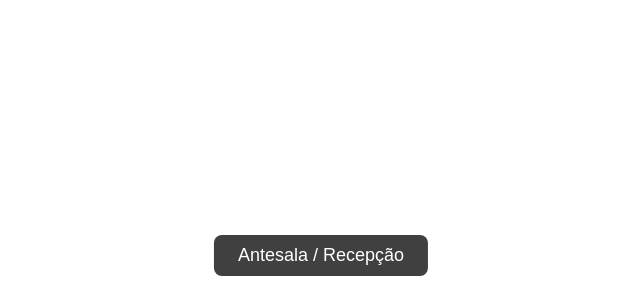
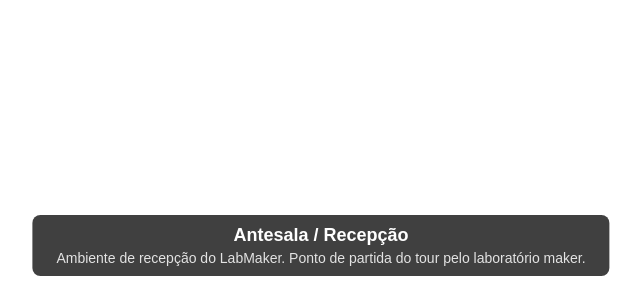
Before and after one commit to felipeeliascs/LabMaker, a plain HTML site: page index.html in a window 1280 px wide. Shown: the part 500-800 px from the top of the page, without its empty margins (319-960 px from the left). Drawn offline with Linux system fonts and the light colour scheme.

Commit message:
fix: finaliza visual dos hotspots de navegacao

```diff
--- a/index.html
+++ b/index.html
@@ -17,8 +17,11 @@
 
   <div id="painel">
     <span id="nomeCena">Antesala / Recepção</span>
+    <p id="descricaoCena"></p>
   </div>
 
+  <script src="src/scenes.js"></script>
+  <script src="src/hotspots.js"></script>
   <script src="src/main.js"></script>
 </body>
 </html>
--- a/src/hotspots.js
+++ b/src/hotspots.js
@@ -0,0 +1,111 @@
+// Gerencia a criação e remoção de hotspots de navegação
+var hotspotEntities = [];
+
+function criarHotspotsNavegacao(cena, aoClicar) {
+  limparHotspots();
+
+  cena.navigationHotspots.forEach(function (h) {
+    // Entidade pai que agrupa círculo + ícone + texto
+    var el = document.createElement('a-entity');
+    el.setAttribute('position', h.position);
+    el.setAttribute('class', 'clickable');
+
+    // Círculo 2D plano azul (totalmente clicável, sem buraco)
+    var circle = document.createElement('a-entity');
+    circle.setAttribute('geometry', {
+      primitive: 'circle',
+      radius: 0.2
+    });
+    circle.setAttribute('material', {
+      color: '#2196F3',
+      side: 'double',
+      shader: 'flat'
+    });
+    el.appendChild(circle);
+
+    // Ícone seta construído com geometria 2D (haste + ponta)
+    // Direita para navegação a salas, esquerda para retorno
+    var direcao = (h.target === 'hub' || h.target === 'antesala') ? -1 : 1;
+
+    // Grupo do ícone, levemente à frente do círculo
+    var iconGroup = document.createElement('a-entity');
+    iconGroup.setAttribute('position', { x: 0, y: 0, z: 0.05 });
+
+    // Haste da seta (retângulo branco)
+    var haste = document.createElement('a-entity');
+    haste.setAttribute('geometry', {
+      primitive: 'box',
+      width: 0.10,
+      height: 0.04,
+      depth: 0.01
+    });
+    haste.setAttribute('material', {
+      color: 'white',
+      shader: 'flat'
+    });
+    haste.setAttribute('position', { x: direcao * 0.02, y: 0, z: 0 });
+    iconGroup.appendChild(haste);
+
+    // Ponta da seta (cone apontando na direção)
+    var ponta = document.createElement('a-entity');
+    ponta.setAttribute('geometry', {
+      primitive: 'cone',
+      radiusBottom: 0.05,
+      radiusTop: 0,
+      height: 0.08
+    });
+    ponta.setAttribute('material', {
+      color: 'white',
+      shader: 'flat',
+      side: 'double'
+    });
+    ponta.setAttribute('position', { x: direcao * 0.07, y: 0, z: 0 });
+    if (direcao === 1) {
+      ponta.setAttribute('rotation', { x: 0, z: -90, y: 0 });
+    } else {
+      ponta.setAttribute('rotation', { x: 0, z: 90, y: 0 });
+    }
+    iconGroup.appendChild(ponta);
+
+    el.appendChild(iconGroup);
+
+    // Texto do label abaixo do círculo (maior, com quebra de linha)
+    var text = document.createElement('a-entity');
+    text.setAttribute('text', {
+      value: h.label,
+      align: 'center',
+      color: 'white',
+      width: 4
+    });
+    text.setAttribute('position', { x: 0, y: -0.35, z: 0 });
+    el.appendChild(text);
+
+    // Cópia do texto com offset mínimo para simular negrito
+    var textBold = document.createElement('a-entity');
+    textBold.setAttribute('text', {
+      value: h.label,
+      align: 'center',
+      color: 'white',
+      width: 4
+    });
+    textBold.setAttribute('position', { x: 0, y: -0.35, z: 0.003 });
+    el.appendChild(textBold);
+
+    // Clique dispara callback com o ID de destino
+    el.addEventListener('click', function () {
+      aoClicar(h.target);
+    });
+
+    document.querySelector('a-scene').appendChild(el);
+    hotspotEntities.push(el);
+  });
+}
+
+function limparHotspots() {
+  hotspotEntities.forEach(function (el) {
+    if (el.parentNode) {
+      el.parentNode.removeChild(el);
+    }
+  });
+  hotspotEntities = [];
+}
--- a/src/main.js
+++ b/src/main.js
@@ -1,73 +1,29 @@
-// Dados das duas cenas do protótipo
-const cenas = {
-  'antesala': {
-    nome: 'Antesala / Recepção',
-    imagem: 'assets/panoramas/01-antesala-recepcao.png',
-    hotspots: [
-      { rotulo: 'Entrar no Hub Central', destino: 'hub', posicao: { x: 0, y: 0, z: -5 } }
-    ]
-  },
-  'hub': {
-    nome: 'Hub Central',
-    imagem: 'assets/panoramas/02-hub-central.png',
-    hotspots: [
-      { rotulo: 'Voltar à Recepção', destino: 'antesala', posicao: { x: 0, y: 0, z: -5 } }
-    ]
+// Inicialização do tour LabMaker
+var cenaAtual = null;
+var sky = document.getElementById('mainSky');
+var nomeCena = document.getElementById('nomeCena');
+var descricaoCena = document.getElementById('descricaoCena');
+
+function buscarCena(id) {
+  for (var i = 0; i < labmakerScenes.length; i++) {
+    if (labmakerScenes[i].id === id) {
+      return labmakerScenes[i];
+    }
   }
-};
-
-let cenaAtual = null;
-const sky = document.getElementById('mainSky');
-const nomeCena = document.getElementById('nomeCena');
-let hotspotEntities = [];
+  return null;
+}
 
 function carregarCena(id) {
-  const cena = cenas[id];
+  var cena = buscarCena(id);
   if (!cena) return;
 
   cenaAtual = id;
-  sky.setAttribute('src', cena.imagem);
-  nomeCena.textContent = cena.nome;
+  sky.setAttribute('src', cena.panorama);
+  nomeCena.textContent = cena.name;
+  descricaoCena.textContent = cena.description;
 
-  // Remove hotspots anteriores
-  hotspotEntities.forEach(function (el) {
-    el.parentNode.removeChild(el);
-  });
-  hotspotEntities = [];
-
-  // Cria novos hotspots
-  cena.hotspots.forEach(function (h) {
-    var el = document.createElement('a-entity');
-    el.setAttribute('geometry', {
-      primitive: 'ring',
-      radiusInner: 0.1,
-      radiusOuter: 0.15
-    });
-    el.setAttribute('material', {
-      color: '#4CAF50',
-      side: 'double'
-    });
-    el.setAttribute('position', h.posicao);
-    el.setAttribute('class', 'hotspot');
-
-    // Tooltip com o rótulo do hotspot
-    var text = document.createElement('a-entity');
-    text.setAttribute('text', {
-      value: h.rotulo,
-      align: 'center',
-      color: 'white',
-      width: 2
-    });
-    text.setAttribute('position', { x: 0, y: 0.3, z: 0 });
-    el.appendChild(text);
-
-    // Clique navega para a cena de destino
-    el.addEventListener('click', function () {
-      carregarCena(h.destino);
-    });
-
-    document.querySelector('a-scene').appendChild(el);
-    hotspotEntities.push(el);
+  criarHotspotsNavegacao(cena, function (destino) {
+    carregarCena(destino);
   });
 }
 
--- a/src/scenes.js
+++ b/src/scenes.js
@@ -0,0 +1,61 @@
+// Dados das 6 cenas do tour LabMaker
+const labmakerScenes = [
+  {
+    id: 'antesala',
+    name: 'Antesala / Recepção',
+    panorama: 'assets/panoramas/01-antesala-recepcao.png',
+    description: 'Ambiente de recepção do LabMaker. Ponto de partida do tour pelo laboratório maker.',
+    navigationHotspots: [
+      { label: 'Entrar no\nHub Central', target: 'hub', position: { x: 0, y: 0, z: -5 } }
+    ]
+  },
+  {
+    id: 'hub',
+    name: 'Hub Central',
+    panorama: 'assets/panoramas/02-hub-central.png',
+    description: 'Espaço central que conecta todas as áreas temáticas do LabMaker.',
+    navigationHotspots: [
+      { label: 'Programação\ne Robótica', target: 'programacao', position: { x: -1.5, y: 0.5, z: -5 } },
+      { label: 'Eletrônica\ne Prototipagem', target: 'eletronica', position: { x: -1.5, y: -0.5, z: -5 } },
+      { label: 'Fabricação\nDigital', target: 'fabricacao', position: { x: 1.5, y: 0.5, z: -5 } },
+      { label: 'Arena de Batalha\nde Robôs', target: 'arena', position: { x: 1.5, y: -0.5, z: -5 } },
+      { label: 'Voltar à\nRecepção', target: 'antesala', position: { x: 0, y: 0, z: -5 } }
+    ]
+  },
+  {
+    id: 'programacao',
+    name: 'Programação e Robótica',
+    panorama: 'assets/panoramas/03-programacao-robotica.png',
+    description: 'Estação com computadores, robôs educacionais e kits de programação visual.',
+    navigationHotspots: [
+      { label: 'Voltar ao\nHub Central', target: 'hub', position: { x: 0, y: 0, z: -5 } }
+    ]
+  },
+  {
+    id: 'eletronica',
+    name: 'Eletrônica e Prototipagem',
+    panorama: 'assets/panoramas/04-eletronica-prototipagem.png',
+    description: 'Bancada com componentes eletrônicos, protoboard, sensores e ferramentas de prototipagem.',
+    navigationHotspots: [
+      { label: 'Voltar ao\nHub Central', target: 'hub', position: { x: 0, y: 0, z: -5 } }
+    ]
+  },
+  {
+    id: 'fabricacao',
+    name: 'Fabricação Digital',
+    panorama: 'assets/panoramas/05-fabricacao-digital.png',
+    description: 'Espaço com impressoras 3D, cortadora a laser e materiais para fabricação digital.',
+    navigationHotspots: [
+      { label: 'Voltar ao\nHub Central', target: 'hub', position: { x: 0, y: 0, z: -5 } }
+    ]
+  },
+  {
+    id: 'arena',
+    name: 'Arena de Batalha de Robôs',
+    panorama: 'assets/panoramas/06-arena-batalha-robos.png',
+    description: 'Arena com robôs controlados por programação para competições e desafios.',
+    navigationHotspots: [
+      { label: 'Voltar ao\nHub Central', target: 'hub', position: { x: 0, y: 0, z: -5 } }
+    ]
+  }
+];
--- a/styles/main.css
+++ b/styles/main.css
@@ -16,6 +16,19 @@
   font-size: 18px;
   z-index: 10;
   pointer-events: none;
-  white-space: nowrap;
+  text-align: center;
   user-select: none;
+  max-width: 80vw;
 }
+
+#nomeCena {
+  display: block;
+  font-weight: bold;
+}
+
+#descricaoCena {
+  display: block;
+  font-size: 14px;
+  margin: 4px 0 0 0;
+  opacity: 0.85;
+}
```
